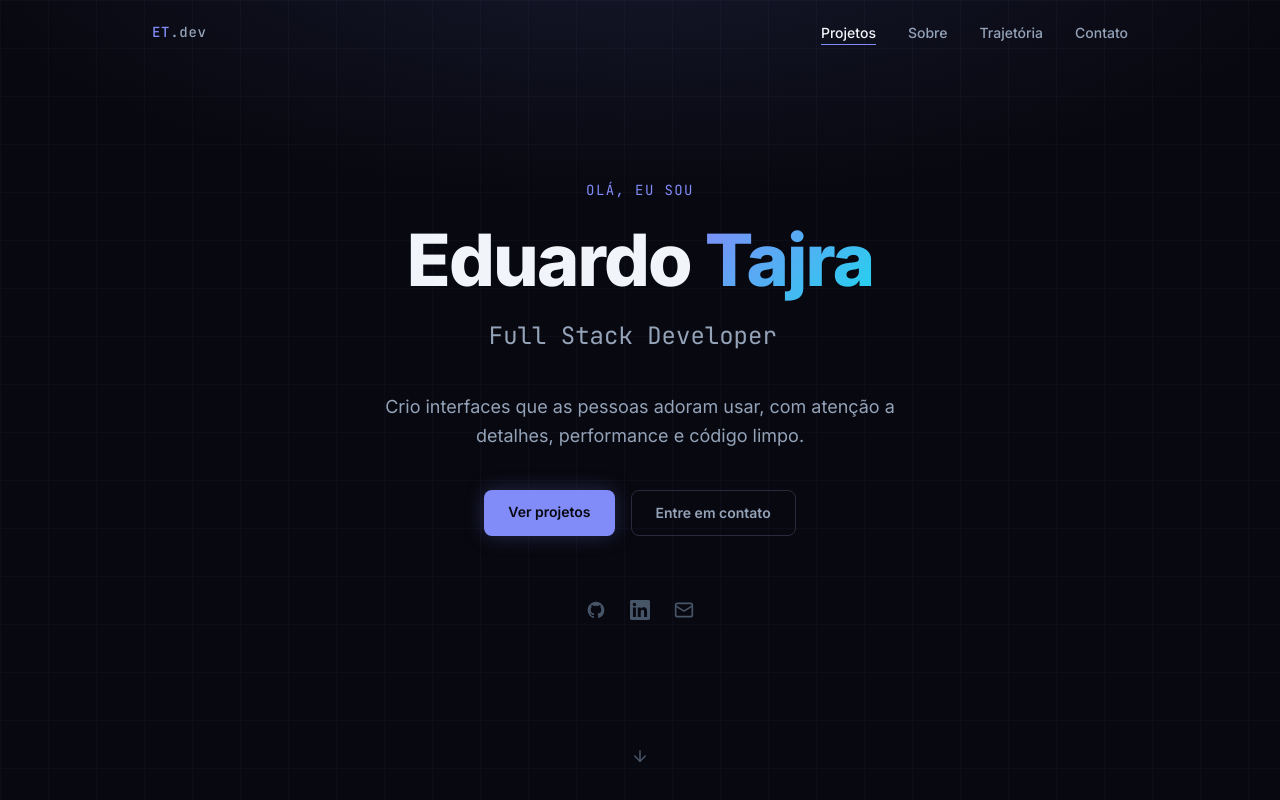
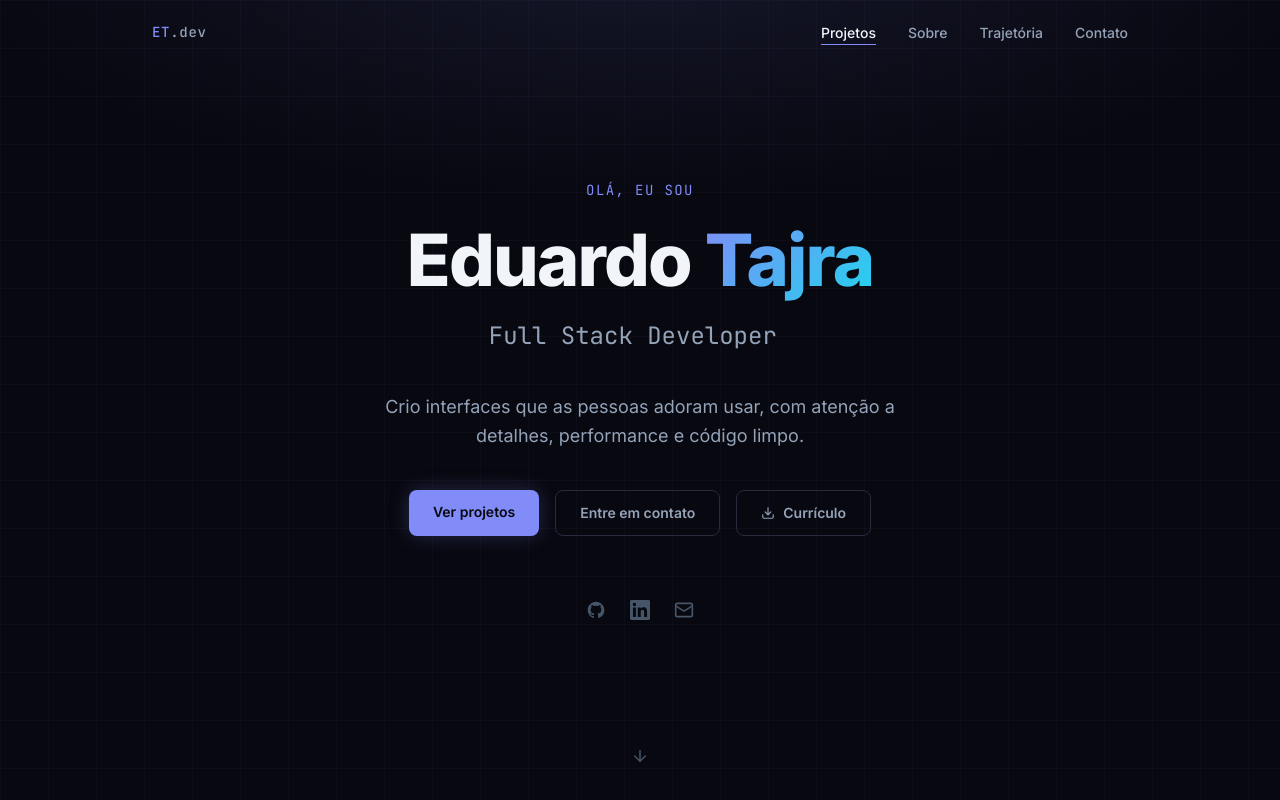
Before and after one commit to eduardotajra/portfolio-eduardotajra, a React (Vite) app: page / in a window 1280 px wide. Shown: the top 800 px of the page. Built offline with nearby package versions, Linux system fonts and the light colour scheme.

Commit message:
feat: add cv download button to hero

```diff
--- a/src/components/Hero.jsx
+++ b/src/components/Hero.jsx
@@ -1,6 +1,6 @@
 import { useState, useEffect } from 'react'
 import { motion } from 'framer-motion'
-import { ArrowDown, Mail } from 'lucide-react'
+import { ArrowDown, Mail, Download } from 'lucide-react'
 import { GithubIcon, LinkedinIcon } from './icons'
 
 const roles = ['Front End Developer', 'Full Stack Developer', 'UI Engineer']
@@ -91,6 +91,14 @@ export default function Hero() {
           >
             Entre em contato
           </a>
+          <a
+            href="/cv.pdf"
+            download
+            className="flex items-center gap-2 px-6 py-3 rounded-lg border border-border-2 text-text-secondary font-semibold text-sm hover:border-cyan hover:text-cyan transition-all duration-200"
+          >
+            <Download size={14} />
+            Currículo
+          </a>
         </motion.div>
 
         <motion.div {...fadeUp(0.65)} className="flex items-center justify-center gap-6">
```
Also changed, not shown: 1 other file (tests, documents, lock files or other folders).
